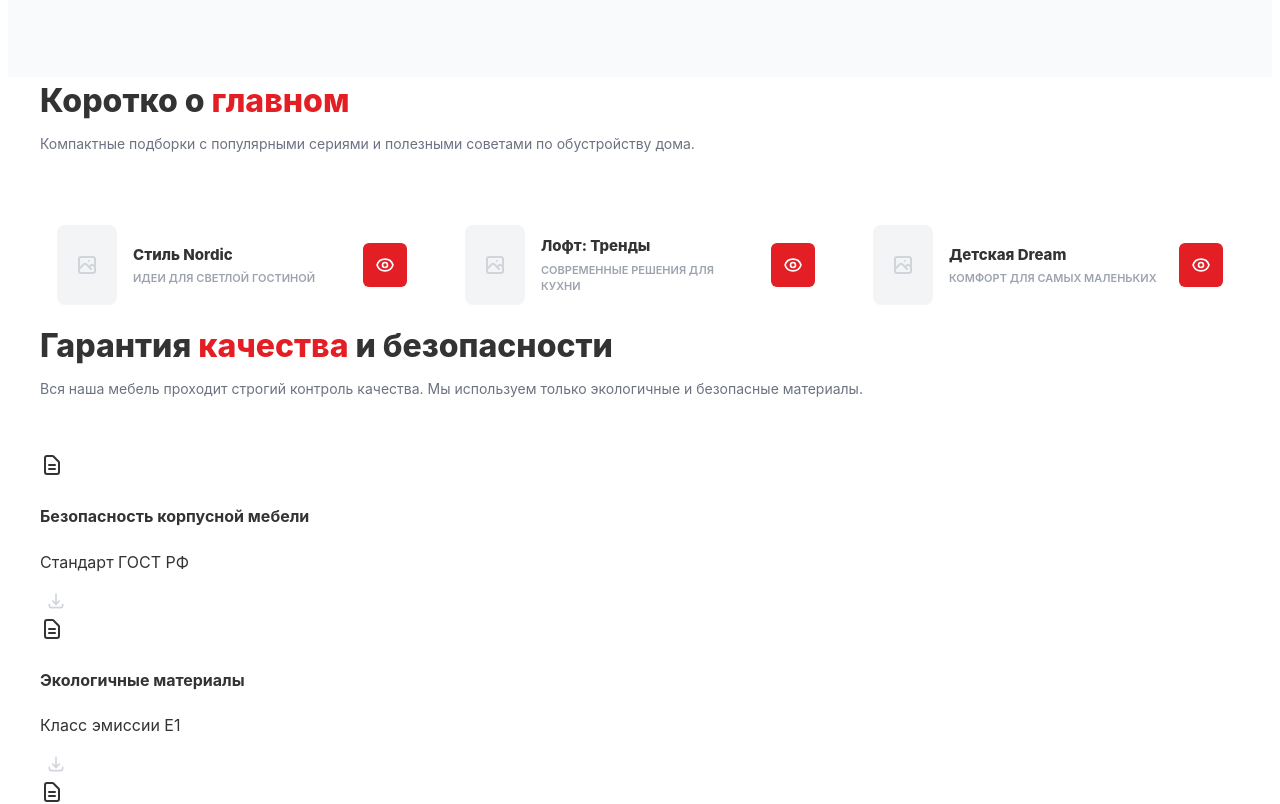
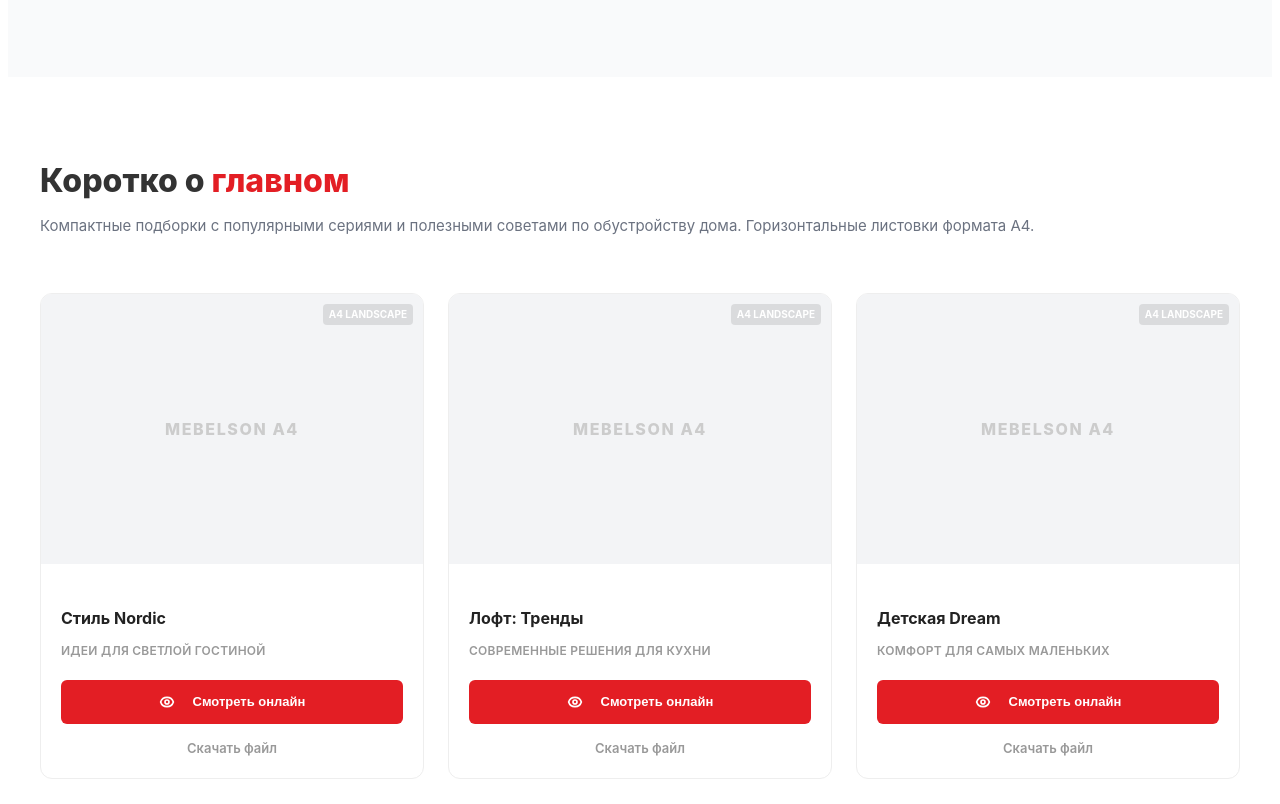
Before and after one commit to alisaalena/-Mebelson, a React (Vite) app: page / in a window 1280 px wide. Shown: the part 1580-2384 px from the top of the page. Built offline with nearby package versions, Linux system fonts and the light colour scheme.

Commit message:
feat: Improve LeafletsSection layout and styling
Refactor the LeafletsSection component to use a more semantic grid layout. Adjust font sizes, line heights, and spacing for improved readability and visual appeal. Add explicit styling for leaflet cards to ensure consistent presentation.

```diff
--- a/components/LeafletsSection.tsx
+++ b/components/LeafletsSection.tsx
@@ -1,4 +1,3 @@
-
 import React from 'react';
 
 interface Leaflet {
@@ -17,34 +16,42 @@ const LeafletsSection: React.FC<LeafletsSectionProps> = ({ leaflets, onOpenLeafl
     <div className="pt-8">
       <div className="section-header">
         <div className="max-w-xl">
-          <h2>Коротко о <span style={{color: 'var(--me-red)'}}>главном</span></h2>
-          <p style={{fontSize: '14px', color: '#6B7280', marginTop: '8px'}}>
-            Компактные подборки с популярными сериями и полезными советами по обустройству дома.
+          <h2 style={{ fontSize: '32px', fontWeight: 800 }}>Коротко о <span style={{color: 'var(--me-red)'}}>главном</span></h2>
+          <p style={{fontSize: '15px', color: '#6B7280', marginTop: '10px', lineHeight: '1.5'}}>
+            Компактные подборки с популярными сериями и полезными советами по обустройству дома. Горизонтальные листовки формата А4.
           </p>
         </div>
       </div>
-      <div className="catalog-grid" style={{gridTemplateColumns: 'repeat(auto-fill, minmax(300px, 1fr))'}}>
+
+      <div className="leaflet-grid">
         {leaflets.map((item, i) => (
-          <div key={i} className="cat-card" style={{flexDirection: 'row', alignItems: 'center', padding: '16px', gap: '16px', height: 'auto'}}>
-            <div style={{width: '60px', height: '80px', background: '#F3F4F6', borderRadius: '8px', flexShrink: 0, display: 'flex', alignItems: 'center', justifyContent: 'center', color: '#D1D5DB'}}>
-               <svg style={{width: '24px', height: '24px'}} fill="none" stroke="currentColor" viewBox="0 0 24 24">
-                 <path strokeLinecap="round" strokeLinejoin="round" strokeWidth={2} d="M4 16l4.586-4.586a2 2 0 012.828 0L16 16m-2-2l1.586-1.586a2 2 0 012.828 0L20 14m-6-6h.01M6 20h12a2 2 0 002-2V6a2 2 0 00-2-2H6a2 2 0 00-2 2v12a2 2 0 002 2z" />
-               </svg>
+          <div key={i} className="leaflet-card">
+            <div className="leaflet-card-top">
+              <div className="leaflet-card-label">MEBELSON A4</div>
+              <div style={{ position: 'absolute', top: '10px', right: '10px', background: 'rgba(0,0,0,0.1)', color: '#fff', fontSize: '10px', padding: '3px 6px', borderRadius: '4px', fontWeight: 700 }}>
+                A4 LANDSCAPE
               </div>
-            <div style={{flexGrow: 1}}>
-              <h4 style={{fontSize: '15px', fontWeight: '800', margin: 0}}>{item.title}</h4>
-              <p style={{fontSize: '11px', color: '#9CA3AF', margin: '4px 0 0', textTransform: 'uppercase', fontWeight: '600'}}>{item.info}</p>
             </div>
+            <div className="leaflet-card-body">
+              <div>
+                <h4 className="leaflet-title">{item.title}</h4>
+                <p className="leaflet-info">{item.info}</p>
+              </div>
+
+              <div>
                 <button
                   onClick={() => onOpenLeaflet(item.pdfUrl)}
                   className="btn-red"
-              style={{width: '44px', height: '44px', padding: 0, flexShrink: 0}}
                 >
-              <svg style={{width: '20px', height: '20px'}} fill="none" stroke="currentColor" viewBox="0 0 24 24">
-                <path strokeLinecap="round" strokeLinejoin="round" strokeWidth={2} d="M15 12a3 3 0 11-6 0 3 3 0 016 0z" />
-                <path strokeLinecap="round" strokeLinejoin="round" strokeWidth={2} d="M2.458 12C3.732 7.943 7.523 5 12 5c4.478 0 8.268 2.943 9.542 7-1.274 4.057-5.064 7-9.542 7-4.477 0-8.268-2.943-9.542-7z" />
+                  <svg width="16" height="16" fill="none" stroke="currentColor" viewBox="0 0 24 24" style={{ marginRight: '8px' }}>
+                    <path strokeLinecap="round" strokeLinejoin="round" strokeWidth={2.5} d="M15 12a3 3 0 11-6 0 3 3 0 016 0z" />
+                    <path strokeLinecap="round" strokeLinejoin="round" strokeWidth={2.5} d="M2.458 12C3.732 7.943 7.523 5 12 5c4.478 0 8.268 2.943 9.542 7-1.274 4.057-5.064 7-9.542 7-4.477 0-8.268-2.943-9.542-7z" />
                   </svg>
+                  Смотреть онлайн
                 </button>
+                <a href={item.pdfUrl} download className="download-link">Скачать файл</a>
+              </div>
+            </div>
           </div>
         ))}
       </div>
--- a/mebelson-page.css
+++ b/mebelson-page.css
@@ -50,7 +50,7 @@
     padding: 8px 18px;
     border-radius: 4px;
     font-weight: 800;
-    font-size: 21px; /* Компактный логотип */
+    font-size: 21px;
     letter-spacing: -0.01em;
     text-decoration: none;
     margin-right: auto;
@@ -59,7 +59,7 @@
 .mebelson-page .nav-group {
     display: flex;
     align-items: center;
-    gap: 40px; /* Пробелы между ними */
+    gap: 40px;
 }
 
 .mebelson-page .nav-link {
@@ -93,7 +93,7 @@
 }
 
 .mebelson-page .me-hero-title {
-    font-size: 64px; /* Увеличенный заголовок */
+    font-size: 64px;
     font-weight: 800;
     line-height: 1.05;
     margin-bottom: 25px;
@@ -112,7 +112,6 @@
     line-height: 1.6;
 }
 
-/* Кнопка "Перейти к коллекции" - не на всю ширину */
 .mebelson-page .btn-red {
     background: var(--me-red);
     color: #ffffff;
@@ -151,7 +150,6 @@
     margin: 0;
 }
 
-/* Табы-переключатели */
 .mebelson-page .tabs-container {
     display: flex;
     background: #fff;
@@ -176,7 +174,6 @@
     color: var(--me-red);
 }
 
-/* Карточки каталогов и выравнивание кнопок */
 .mebelson-page .catalog-grid {
     display: grid;
     gap: 24px;
@@ -201,7 +198,7 @@
 }
 
 .mebelson-page .cat-card-top {
-    height: 380px; /* Фиксированная высота обложки */
+    height: 380px;
     display: flex;
     align-items: center;
     justify-content: center;
@@ -239,15 +236,15 @@
     flex-grow: 1;
     display: flex;
     flex-direction: column;
-    justify-content: space-between; /* Чтобы кнопки всегда были внизу */
+    justify-content: space-between;
 }
 
 .mebelson-page .cat-title {
-    font-size: 16px; /* Уменьшили для компактности */
+    font-size: 16px;
     font-weight: 700;
     margin-bottom: 8px;
     color: #222;
-    height: 48px; /* Фиксированная высота для выравнивания */
+    height: 48px;
     overflow: hidden;
     display: -webkit-box;
     -webkit-line-clamp: 2;
@@ -264,7 +261,7 @@
 }
 
 .mebelson-page .cat-card .btn-red {
-    width: 100%; /* Внутри карточки на всю ширину карточки */
+    width: 100%;
     height: 48px;
     font-size: 14px;
 }
@@ -276,6 +273,81 @@
     color: #999;
     margin-top: 15px;
     text-decoration: none;
+    font-weight: 600;
+}
+
+/* --- ТРЕТИЙ ЭКРАН: ЛИСТОВКИ (Коротко о главном) --- */
+.mebelson-page .leaflet-grid {
+    display: grid;
+    gap: 24px;
+    grid-template-columns: repeat(3, 1fr);
+    margin-top: 30px;
+}
+
+@media (max-width: 1023px) { .mebelson-page .leaflet-grid { grid-template-columns: repeat(2, 1fr); } }
+@media (max-width: 639px) { .mebelson-page .leaflet-grid { grid-template-columns: 1fr; } }
+
+.mebelson-page .leaflet-card {
+    background: #ffffff;
+    border-radius: 12px;
+    overflow: hidden;
+    display: flex;
+    flex-direction: column;
+    border: 1px solid #eeeeee;
+    transition: all 0.3s;
+}
+
+.mebelson-page .leaflet-card:hover {
+    box-shadow: 0 10px 25px rgba(0,0,0,0.05);
+    border-color: #ddd;
+}
+
+.mebelson-page .leaflet-card-top {
+    aspect-ratio: 1.41 / 1; /* Горизонтальный A4 */
+    background: #f3f4f6;
+    display: flex;
+    align-items: center;
+    justify-content: center;
+    position: relative;
+    overflow: hidden;
+}
+
+.mebelson-page .leaflet-card-label {
+    color: #ccc;
+    font-weight: 800;
+    font-size: 16px;
+    text-transform: uppercase;
+    letter-spacing: 0.1em;
+}
+
+.mebelson-page .leaflet-card-body {
+    padding: 20px;
+    display: flex;
+    flex-direction: column;
+    justify-content: space-between;
+    flex-grow: 1;
+}
+
+.mebelson-page .leaflet-title {
+    font-size: 16px;
+    font-weight: 700;
+    margin-bottom: 4px;
+    color: #222;
+}
+
+.mebelson-page .leaflet-info {
+    font-size: 12px;
+    color: #999;
+    font-weight: 600;
+    text-transform: uppercase;
+    letter-spacing: 0.02em;
+    margin-bottom: 20px;
+}
+
+.mebelson-page .leaflet-card .btn-red {
+    width: 100%;
+    height: 44px;
+    font-size: 13px;
 }
 
 /* Хлебные крошки */
@@ -284,3 +356,7 @@
     color: #9CA3AF;
     padding: 25px 0;
 }
+
+.mebelson-page .section-padding {
+    padding: 80px 0;
+}
```
Lines whose indentation alone changed are shown as unchanged.
